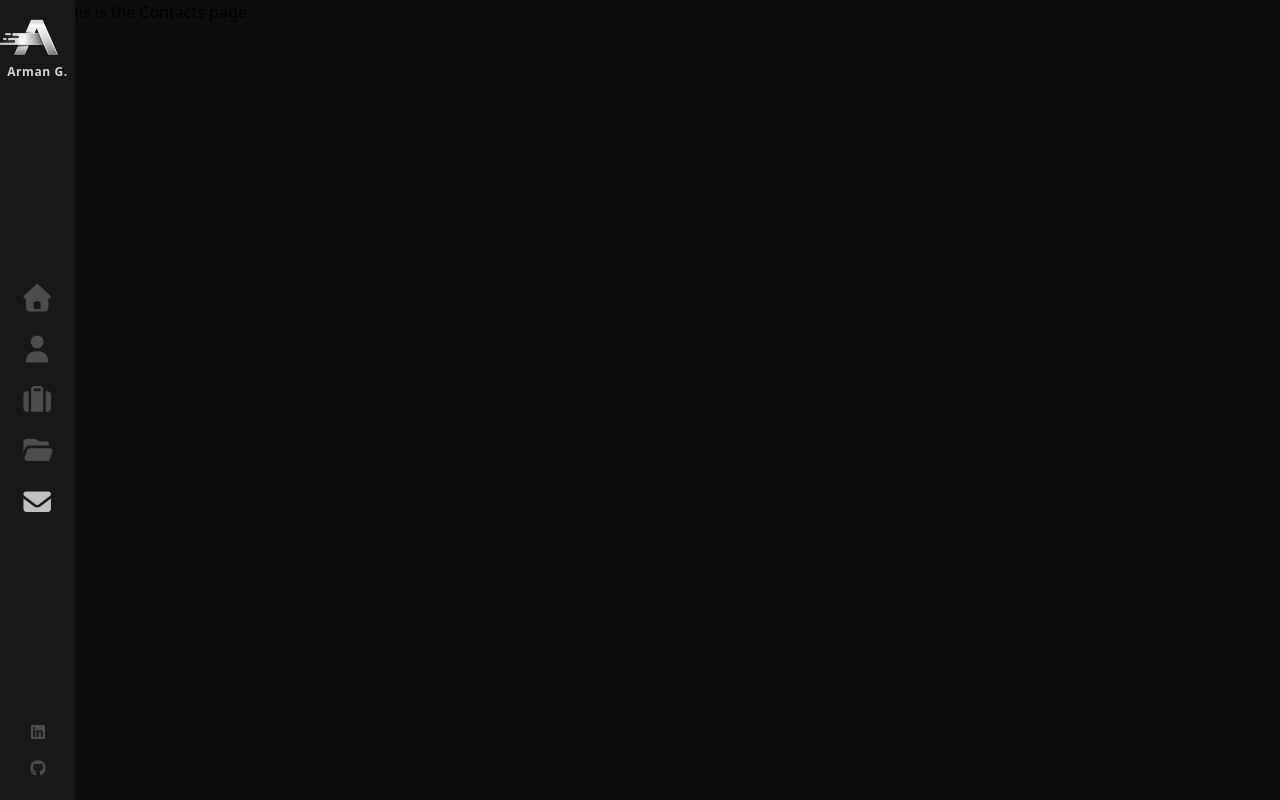
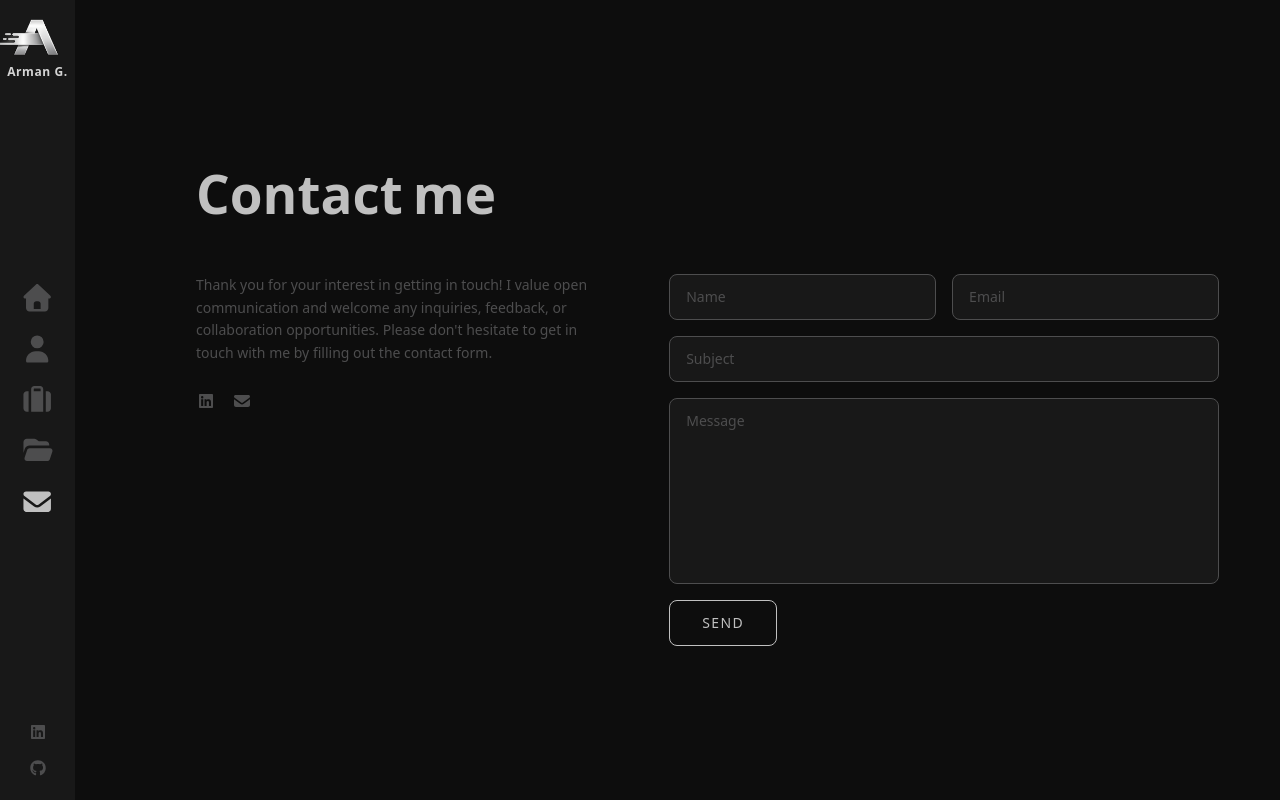
Before and after one commit to imarmang/PortfolioWebsite, a Next.js app: page /contact in a window 1280 px wide. Built offline with nearby package versions, Linux system fonts and the light colour scheme.

Commit message:
Started Contacts page

```diff
--- a/app/contact/page.jsx
+++ b/app/contact/page.jsx
@@ -1,7 +1,107 @@
+"use client";
+
+import {useEffect, useRef, useState} from "react";
+import AnimatedLetters from "@/components/AnimatedLetters/AnimatedLetters";
+import {FontAwesomeIcon} from "@fortawesome/react-fontawesome";
+import {faLinkedin} from "@fortawesome/free-brands-svg-icons";
+import {faEnvelope} from "@fortawesome/free-solid-svg-icons";
+
 export default function Contact() {
-  return (
-    <div>
-      <h1>This is the Contacts page</h1>
-    </div>
-  );
+    const [letterClass, setLetterClass] = useState("text-animate");
+
+    const refForm = useRef();
+
+    const sendEmail = (e) => {
+        e.preventDefault();
+        alert("Coming soon!");
+    };
+    useEffect(() => {
+        const timer = setTimeout(() => {
+            setLetterClass("text-animate-hover");
+        }, 3000);
+        return () => clearTimeout(timer);
+    }, []);
+
+    return (
+        <div
+            className="ml-[75px] min-h-screen bg-[#0d0d0d] flex items-center px-[5%] max-[1000px]:ml-0 max-[1000px]:mt-[60px] max-[1000px]:px-6">
+            <div className="w-full">
+
+                <h1 className="text-[#c0c0c0] font-bold home-title mb-10">
+                    <AnimatedLetters
+                        letterClass={letterClass}
+                        strArray={"Contact me".split("")}
+                        idx={15}
+                    />
+                </h1>
+
+                {/* Two column layout */}
+                <div className="flex gap-16 max-[1000px]:flex-col">
+
+                    {/* Left side */}
+                    <div className="flex flex-col gap-6 w-[40%] max-[1000px]:w-full">
+                        <p className="text-[#4d4d4e] text-sm leading-relaxed">
+                            Thank you for your interest in getting in touch! I value open
+                            communication and welcome any inquiries, feedback, or collaboration
+                            opportunities. Please don&apos;t hesitate to get in touch with me
+                            by filling out the contact form.
+                        </p>
+                        <div className="flex gap-4">
+                            <a target="_blank" rel="noreferrer" href="https://www.linkedin.com/in/armangasparyan/">
+                                <FontAwesomeIcon icon={faLinkedin}
+                                                 className="text-[#4d4d4e] w-6 h-6 hover:text-[#c0c0c0] transition-colors duration-300"/>
+                            </a>
+                            <a target="_blank" rel="noreferrer" href="mailto:youremail@gmail.com">
+                                <FontAwesomeIcon icon={faEnvelope}
+                                                 className="text-[#4d4d4e] w-6 h-6 hover:text-[#c0c0c0] transition-colors duration-300"/>
+                            </a>
+                        </div>
+                    </div>
+
+                    {/* Right side - form */}
+                    <div className="flex-1">
+                        <form ref={refForm} onSubmit={sendEmail} className="flex flex-col gap-4">
+                            <div className="flex gap-4 max-[600px]:flex-col">
+                                <input
+                                    type="text"
+                                    name="name"
+                                    placeholder="Name"
+                                    required
+                                    className="flex-1 bg-[#181818] text-[#c0c0c0] placeholder-[#4d4d4e] border border-[#4d4d4e] px-4 py-3 text-sm focus:outline-none focus:border-[#c0c0c0] transition-colors duration-300 rounded-lg"
+                                />
+                                <input
+                                    type="email"
+                                    name="email"
+                                    placeholder="Email"
+                                    required
+                                    className="flex-1 bg-[#181818] text-[#c0c0c0] placeholder-[#4d4d4e] border border-[#4d4d4e] px-4 py-3 text-sm focus:outline-none focus:border-[#c0c0c0] transition-colors duration-300 rounded-lg"
+                                />
+                            </div>
+                            <input
+                                type="text"
+                                name="subject"
+                                placeholder="Subject"
+                                required
+                                className="bg-[#181818] text-[#c0c0c0] placeholder-[#4d4d4e] border border-[#4d4d4e] px-4 py-3 text-sm focus:outline-none focus:border-[#c0c0c0] transition-colors duration-300 rounded-lg"
+                            />
+                            <textarea
+                                name="message"
+                                placeholder="Message"
+                                required
+                                rows={8}
+                                className="bg-[#181818] text-[#c0c0c0] placeholder-[#4d4d4e] border border-[#4d4d4e] px-4 py-3 text-sm focus:outline-none focus:border-[#c0c0c0] transition-colors duration-300 resize-none rounded-lg"
+                            />
+                            <button
+                                type="submit"
+                                className="w-fit border border-[#c0c0c0] text-[#c0c0c0] px-8 py-3 text-sm tracking-widest uppercase hover:bg-[#c0c0c0] hover:text-[#0d0d0d] transition-all duration-300 rounded-lg"
+                            >
+                                Send
+                            </button>
+                        </form>
+                    </div>
+
+                </div>
+            </div>
+        </div>
+    );
 }
--- a/app/page.jsx
+++ b/app/page.jsx
@@ -22,7 +22,7 @@ export default function Home() {
 
             {/* Text zone */}
             <section className="
-  absolute left-[10%] top-1/2 -translate-y-1/2 w-[50%] max-h-[90%] flex flex-col gap-6
+  absolute left-[6%] top-1/2 -translate-y-1/2 w-[50%] max-h-[90%] flex flex-col gap-6
   max-[1000px]:static max-[1000px]:w-full max-[1000px]:-translate-y-0 max-[1000px]:p-[10px]
 ">
                 <h1 className="text-[#c0c0c0] font-bold home-title">
@@ -48,7 +48,7 @@ export default function Home() {
                 </p>
                 <Link
                     href="/contact"
-                    className="mt-2 w-fit border border-[#c0c0c0] text-[#c0c0c0] px-8 py-3 text-sm tracking-widest uppercase hover:bg-[#c0c0c0] hover:text-[#0d0d0d] transition-all duration-300 max-[1000px]:block max-[1000px]:w-fit whitespace-nowrap"
+                    className="mt-2 w-fit border border-[#c0c0c0] text-[#c0c0c0] px-8 py-3 text-sm tracking-widest uppercase hover:bg-[#c0c0c0] hover:text-[#0d0d0d] transition-all duration-300 max-[1000px]:block max-[1000px]:w-fit whitespace-nowrap rounded-lg"
                     style={{animation: "fadeIn 1s forwards", animationDelay: "2s", opacity: 0}}
                 >
                     Contact Me
--- a/package.json
+++ b/package.json
@@ -9,11 +9,12 @@
     "lint": "eslint"
   },
   "dependencies": {
+    "@emailjs/browser": "^4.4.1",
     "@fortawesome/fontawesome-svg-core": "^7.2.0",
     "@fortawesome/free-brands-svg-icons": "^7.2.0",
     "@fortawesome/free-solid-svg-icons": "^7.2.0",
     "@fortawesome/react-fontawesome": "^3.2.0",
-    "next": "16.1.6",
+    "next": "^16.2.1",
     "react": "19.2.3",
     "react-dom": "19.2.3",
     "sass": "^1.98.0",
```
Also changed, not shown: components/Sidebar.jsx (+16 -13 lines), 1 other file (tests, documents, lock files or other folders).
